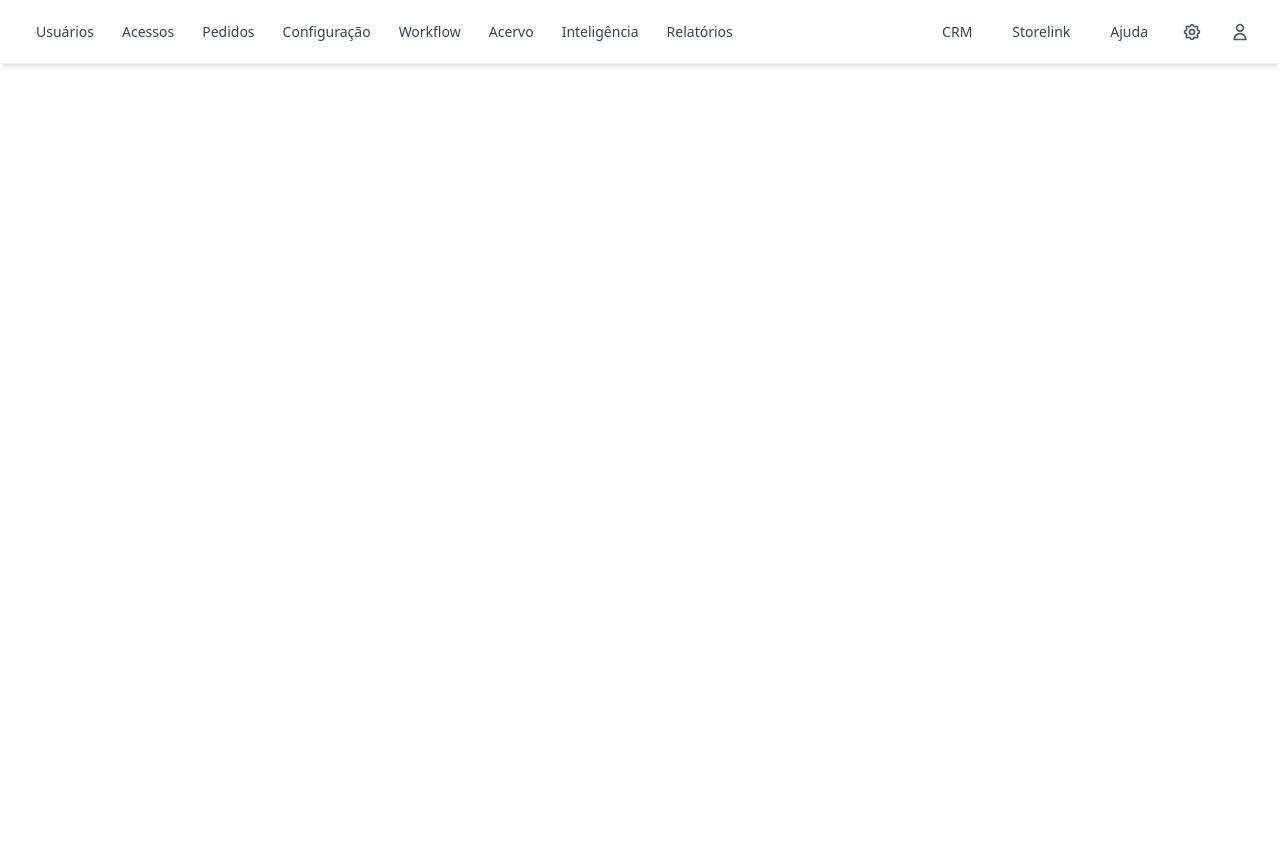
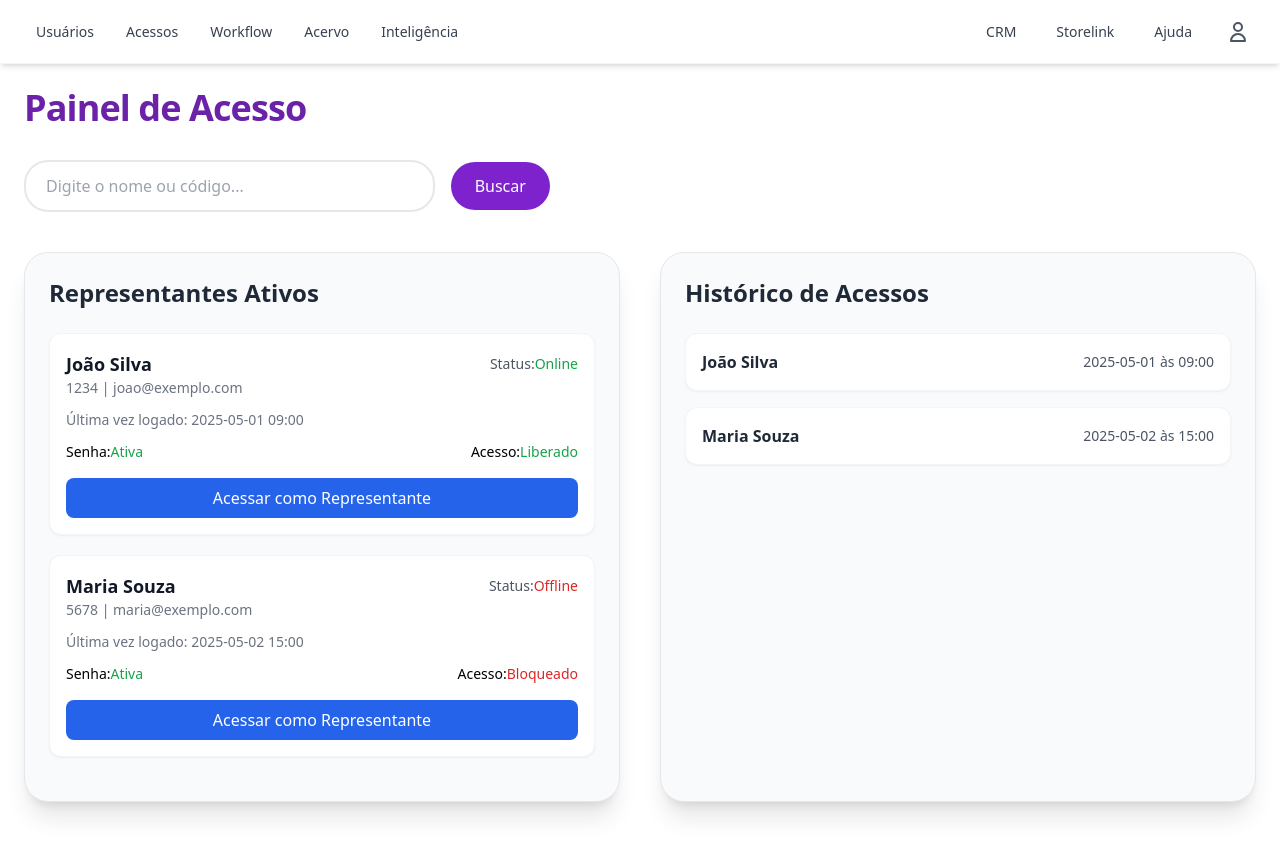
Before and after one commit to deschamps10/teste, a Nuxt app in the folder forca-de-vendas/: page /acessos in a window 1280 px wide. Shown: the top 856 px of the page. Before the commit the page ends 800 px from the top, so only its background shows below. Built offline with nearby package versions, Linux system fonts and the light colour scheme.

Commit message:
create page acess

```diff
--- a/forca-de-vendas/components/toolBar.vue
+++ b/forca-de-vendas/components/toolBar.vue
@@ -1,92 +1,67 @@
 <template>
   <nav class="w-full h-16 bg-white shadow-md border-b border-gray-100 flex items-center justify-center px-6 sticky top-0 z-50">
-      <div class="flex items-center space-x-1 max-w-7xl w-full">
-        <!-- Menu Items -->
-        <div class="flex flex-1 items-center space-x-1 ">
-          <div class="menu-item dropdown group">
+    <div class="flex items-center justify-between max-w-7xl w-full">
+      <!-- Menu da Esquerda -->
+      <div class="flex items-center space-x-2">
+        <!-- Exemplo: Menu com Dropdown -->
+        <div class="relative group">
+          <button class="px-3 py-2 text-sm font-medium text-gray-700 hover:text-blue-600 hover:bg-gray-50 rounded-md">
             Usuários
-            <div class="dropdown-menu">
-              <router-link to="/usuarios/perfil-de-acesso" class="dropdown-item">Perfil de Acesso</router-link>
-              <router-link to="/pedidos/andamento" class="dropdown-item">Usuários</router-link>
-            </div>
-          </div>
-          <router-link to="/acessos" class="menu-item">Acessos</router-link>
-          <div class="menu-item dropdown group">
-            Pedidos
-            <div class="dropdown-menu">
-              <router-link to="/pedidos" class="dropdown-item">Monitoramento de Pedidos</router-link>
-              <router-link to="/pedidos/andamento" class="dropdown-item">Em Andamento</router-link>
-              <router-link to="/pedidos/concluidos" class="dropdown-item">Concluídos</router-link>
-            </div>
-          </div>
-          <div class="menu-item dropdown group">
-            Configuração
-            <div class="dropdown-menu">
-              <router-link to="/config/geral" class="dropdown-item">Geral</router-link>
-              <router-link to="/config/permissoes" class="dropdown-item">Permissões</router-link>
-              <router-link to="/config/integracao" class="dropdown-item">Integração</router-link>
-            </div>
-          </div>
-          <router-link to="/workflow" class="menu-item">Workflow</router-link>
-          <router-link to="/acervo" class="menu-item">Acervo</router-link>
-          <router-link to="/inteligencia" class="menu-item">Inteligência</router-link>
-          <div class="menu-item dropdown group">
-            Relatórios
-            <div class="dropdown-menu">
-              <router-link to="/relatorios/vendas" class="dropdown-item">Vendas</router-link>
-              <router-link to="/relatorios/financeiro" class="dropdown-item">Financeiro</router-link>
-              <router-link to="/relatorios/performance" class="dropdown-item">Performance</router-link>
-            </div>
+          </button>
+          <div class="absolute left-0 mt-1 w-48 bg-white rounded-md shadow-lg py-1 z-10 invisible opacity-0 group-hover:visible group-hover:opacity-100 transition-all duration-200 origin-top transform scale-95 group-hover:scale-100">
+            <router-link to="/usuarios/perfil-de-acesso" class="block px-4 py-2 text-sm text-gray-700 hover:bg-gray-100">Perfil de Acesso</router-link>
+            <router-link to="/usuarios" class="block px-4 py-2 text-sm text-gray-700 hover:bg-gray-100">Usuários</router-link>
           </div>
         </div>
 
-        <!-- Right Side Icons -->
-        <div class="flex items-center space-x-4 pl-4">
-          <router-link to="/crm" class="menu-item">CRM</router-link>
-          <router-link to="/storelink" class="menu-item">Storelink</router-link>
-          <router-link to="/ajuda" class="menu-item">Ajuda</router-link>
+        <router-link to="/acessos" class="px-3 py-2 text-sm font-medium text-gray-700 hover:text-blue-600 hover:bg-gray-50 rounded-md">Acessos</router-link>
+        <router-link to="/workflow" class="px-3 py-2 text-sm font-medium text-gray-700 hover:text-blue-600 hover:bg-gray-50 rounded-md">Workflow</router-link>
+        <router-link to="/acervo" class="px-3 py-2 text-sm font-medium text-gray-700 hover:text-blue-600 hover:bg-gray-50 rounded-md">Acervo</router-link>
+        <router-link to="/inteligencia" class="px-3 py-2 text-sm font-medium text-gray-700 hover:text-blue-600 hover:bg-gray-50 rounded-md">Inteligência</router-link>
+      </div>
 
-          <button class="menu-icon hover:bg-gray-100" title="Configurações">
-            <svg xmlns="http://www.w3.org/2000/svg" class="h-5 w-5 text-gray-600" fill="none" viewBox="0 0 24 24" stroke="currentColor">
-              <path stroke-linecap="round" stroke-linejoin="round" stroke-width="2" d="M10.325 4.317c.426-1.756 2.924-1.756 3.35 0a1.724 1.724 0 002.573 1.066c1.543-.94 3.31.826 2.37 2.37a1.724 1.724 0 001.065 2.572c1.756.426 1.756 2.924 0 3.35a1.724 1.724 0 00-1.066 2.573c.94 1.543-.826 3.31-2.37 2.37a1.724 1.724 0 00-2.572 1.065c-.426 1.756-2.924 1.756-3.35 0a1.724 1.724 0 00-2.573-1.066c-1.543.94-3.31-.826-2.37-2.37a1.724 1.724 0 00-1.065-2.572c-1.756-.426-1.756-2.924 0-3.35a1.724 1.724 0 001.066-2.573c-.94-1.543.826-3.31 2.37-2.37.996.608 2.296.07 2.572-1.065z" />
-              <path stroke-linecap="round" stroke-linejoin="round" stroke-width="2" d="M15 12a3 3 0 11-6 0 3 3 0 016 0z" />
+      <!-- Menu da Direita -->
+      <div class="flex items-center space-x-4">
+        <router-link to="/crm" class="text-sm font-medium text-gray-700 hover:text-blue-600 hover:bg-gray-50 px-3 py-2 rounded-md">CRM</router-link>
+        <router-link to="/storelink" class="text-sm font-medium text-gray-700 hover:text-blue-600 hover:bg-gray-50 px-3 py-2 rounded-md">Storelink</router-link>
+        <router-link to="/ajuda" class="text-sm font-medium text-gray-700 hover:text-blue-600 hover:bg-gray-50 px-3 py-2 rounded-md">Ajuda</router-link>
+
+        <!-- Perfil Dropdown -->
+        <div class="relative group">
+          <button class="w-9 h-9 flex items-center justify-center rounded-full hover:bg-gray-100" title="Perfil">
+            <svg xmlns="http://www.w3.org/2000/svg" class="h-6 w-6 text-gray-600" fill="none" viewBox="0 0 24 24" stroke="currentColor">
+              <path stroke-linecap="round" stroke-linejoin="round" stroke-width="2"
+                d="M16 7a4 4 0 11-8 0 4 4 0 018 0zM12 14a7 7 0 00-7 7h14a7 7 0 00-7-7z" />
             </svg>
           </button>
-
-          <button class="menu-icon hover:bg-gray-100" title="Perfil">
-            <svg xmlns="http://www.w3.org/2000/svg" class="h-5 w-5 text-gray-600" fill="none" viewBox="0 0 24 24" stroke="currentColor">
-              <path stroke-linecap="round" stroke-linejoin="round" stroke-width="2" d="M16 7a4 4 0 11-8 0 4 4 0 018 0zM12 14a7 7 0 00-7 7h14a7 7 0 00-7-7z" />
+          <div class="absolute right-0 mt-2 w-56 bg-white border border-gray-100 rounded-md shadow-lg py-1 z-20 invisible opacity-0 group-hover:visible group-hover:opacity-100 transition-all duration-200 origin-top-right transform scale-95 group-hover:scale-100">
+            <router-link to="/usuario/configuracoes" class="flex items-center px-4 py-2 text-sm text-gray-700 hover:bg-gray-100">
+              <svg xmlns="http://www.w3.org/2000/svg" class="h-5 w-5 mr-2 text-gray-500" viewBox="0 0 20 20" fill="currentColor">
+                <path d="M11 17a1 1 0 001-1v-1h3a1 1 0 000-2h-3v-1a1 1 0 00-2 0v1H6a1 1 0 000 2h3v1a1 1 0 001 1z" />
               </svg>
+              Configurações de Usuário
+            </router-link>
+            <button @click="logout" class="w-full flex items-center px-4 py-2 text-sm text-red-600 hover:bg-red-50">
+              <svg xmlns="http://www.w3.org/2000/svg" class="h-5 w-5 mr-2 text-red-500" viewBox="0 0 20 20" fill="currentColor">
+                <path fill-rule="evenodd" d="M3 4a1 1 0 011-1h6a1 1 0 010 2H5v10h5a1 1 0 110 2H4a1 1 0 01-1-1V4zm12.293 1.293a1 1 0 011.414 1.414L15.414 9H9a1 1 0 100 2h6.414l-1.707 1.707a1 1 0 001.414 1.414l3.414-3.414a1 1 0 000-1.414l-3.414-3.414z" clip-rule="evenodd" />
+              </svg>
+              Sair
             </button>
+          </div>
+        </div>
       </div>
     </div>
   </nav>
 </template>
 
-  <style scoped>
-  .menu-item {
-    @apply px-3 py-2 text-sm font-medium text-gray-700 hover:text-blue-600 hover:bg-gray-50 rounded-md transition-colors duration-200;
+<script>
+export default {
+  methods: {
+    logout() {
+      // Exemplo de ação de logout
+      console.log("Logout realizado");
+      this.$router.push("/login");
     }
-
-  .menu-icon {
-    @apply w-8 h-8 rounded-full flex items-center justify-center transition-colors duration-200;
   }
-
-  .dropdown {
-    @apply relative;
 }
-
-  .dropdown-menu {
-    @apply absolute left-0 mt-1 w-48 bg-white rounded-md shadow-lg py-1 z-10
-           invisible opacity-0 group-hover:visible group-hover:opacity-100
-           transition-all duration-200 origin-top transform scale-95 group-hover:scale-100;
-  }
-
-  .dropdown-item {
-    @apply block px-4 py-2 text-sm text-gray-700 hover:bg-gray-100;
-  }
-
-  .router-link-active {
-    @apply text-blue-600 bg-blue-50;
-  }
-  </style>
+</script>
--- /dev/null
+++ b/forca-de-vendas/pages/acessos/index.vue
@@ -0,0 +1,140 @@
+<template>
+    <div class="bg-white min-h-screen p-6">
+      <!-- Título principal -->
+      <h1 class="text-4xl font-extrabold text-purple-800 mb-8 tracking-tight">Painel de Acesso</h1>
+
+      <!-- Área de busca -->
+      <div class="flex flex-col md:flex-row gap-4 items-start md:items-center mb-10">
+        <input
+          v-model="search"
+          type="text"
+          placeholder="Digite o nome ou código..."
+          class="w-full md:w-1/3 px-5 py-3 border-2 border-gray-200 rounded-3xl focus:ring-2 focus:ring-purple-500 outline-none transition"
+        />
+        <button
+          @click="filtrarRepresentantes"
+          class="px-6 py-3 bg-purple-700 text-white rounded-3xl hover:bg-purple-800 transition"
+        >
+          Buscar
+        </button>
+      </div>
+
+      <!-- Cards principais -->
+      <div class="grid gap-10 md:grid-cols-2">
+        <!-- Card de representantes -->
+        <div class="bg-gray-50 rounded-3xl p-6 shadow-xl border border-gray-200">
+          <h2 class="text-2xl font-semibold text-gray-800 mb-6">Representantes Ativos</h2>
+          <div v-for="rep in ativos" :key="rep.codigo" class="mb-5 p-4 rounded-xl bg-white border border-gray-100 shadow-sm">
+            <div class="flex justify-between items-center">
+              <div class="text-lg font-bold text-gray-900">{{ rep.nome }}</div>
+              <div class="text-sm text-gray-600">
+                <span class="font-medium">Status:</span>
+                <span :class="rep.online ? 'text-green-600' : 'text-red-600'">{{ rep.online ? 'Online' : 'Offline' }}</span>
+              </div>
+            </div>
+            <div class="text-sm text-gray-500">{{ rep.codigo }} | {{ rep.email }}</div>
+            <div class="mt-3 text-sm text-gray-500">
+              <span class="font-medium">Última vez logado:</span> {{ rep.ultimoLogin }}
+            </div>
+            <div class="flex justify-between mt-3 text-sm">
+              <div>
+                <span class="font-medium">Senha:</span>
+                <span :class="rep.senha ? 'text-green-600' : 'text-red-600'">
+                  {{ rep.senha ? 'Ativa' : 'Inativa' }}
+                </span>
+              </div>
+              <div>
+                <span class="font-medium">Acesso:</span>
+                <span :class="rep.acesso ? 'text-green-600' : 'text-red-600'">
+                  {{ rep.acesso ? 'Liberado' : 'Bloqueado' }}
+                </span>
+              </div>
+            </div>
+            <button
+              @click="loginRepresentante(rep)"
+              class="mt-4 w-full px-4 py-2 bg-blue-600 text-white rounded-lg hover:bg-blue-700 transition"
+            >
+              Acessar como Representante
+            </button>
+          </div>
+        </div>
+
+        <!-- Card de histórico -->
+        <div class="bg-gray-50 rounded-3xl p-6 shadow-xl border border-gray-200">
+          <h2 class="text-2xl font-semibold text-gray-800 mb-6">Histórico de Acessos</h2>
+          <ul class="space-y-4">
+            <li
+              v-for="item in historico"
+              :key="item.usuario + item.data"
+              class="bg-white rounded-xl border border-gray-100 p-4 shadow-sm"
+            >
+              <div class="flex justify-between items-center">
+                <div class="text-gray-800 font-semibold">{{ item.usuario }}</div>
+                <div class="text-sm text-gray-600">{{ item.data }} às {{ item.hora }}</div>
+              </div>
+            </li>
+          </ul>
+        </div>
+      </div>
+    </div>
+  </template>
+
+  <script>
+  export default {
+    data() {
+      return {
+        search: "",
+        ativos: [
+          {
+            nome: "João Silva",
+            codigo: "1234",
+            email: "joao@exemplo.com",
+            ultimoLogin: "2025-05-01 09:00",
+            online: true,
+            senha: true,
+            acesso: true,
+            bloqueado: false,
+          },
+          {
+            nome: "Maria Souza",
+            codigo: "5678",
+            email: "maria@exemplo.com",
+            ultimoLogin: "2025-05-02 15:00",
+            online: false,
+            senha: true,
+            acesso: false,
+            bloqueado: true,
+          },
+        ],
+        historico: [
+          {
+            usuario: "João Silva",
+            data: "2025-05-01",
+            hora: "09:00",
+          },
+          {
+            usuario: "Maria Souza",
+            data: "2025-05-02",
+            hora: "15:00",
+          },
+        ],
+      };
+    },
+    methods: {
+      loginRepresentante(rep) {
+        if (rep.bloqueado) {
+          alert("Este representante está bloqueado!");
+        } else {
+          alert(`Login para o representante ${rep.nome}`);
+        }
+      },
+      filtrarRepresentantes() {
+        // Lógica de filtragem conforme pesquisa
+      },
+    },
+  };
+  </script>
+
+  <style scoped>
+  /* Estilos adicionais, se necessário */
+  </style>
```
Also changed, not shown: forca-de-vendas/pages/usuarios/perfil-de-acesso/index.vue (+27 -12 lines). Lines whose indentation alone changed are shown as unchanged.
